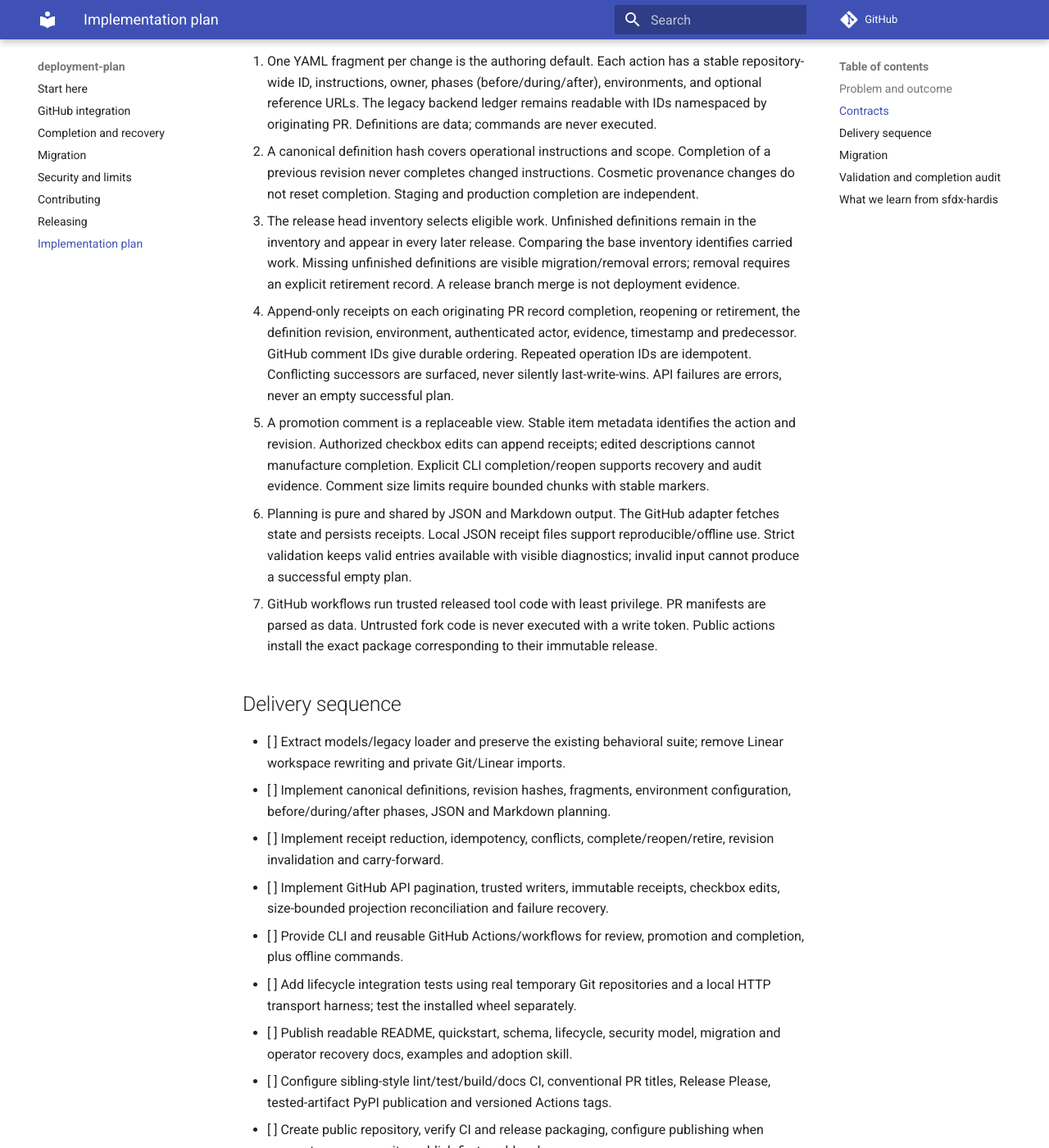
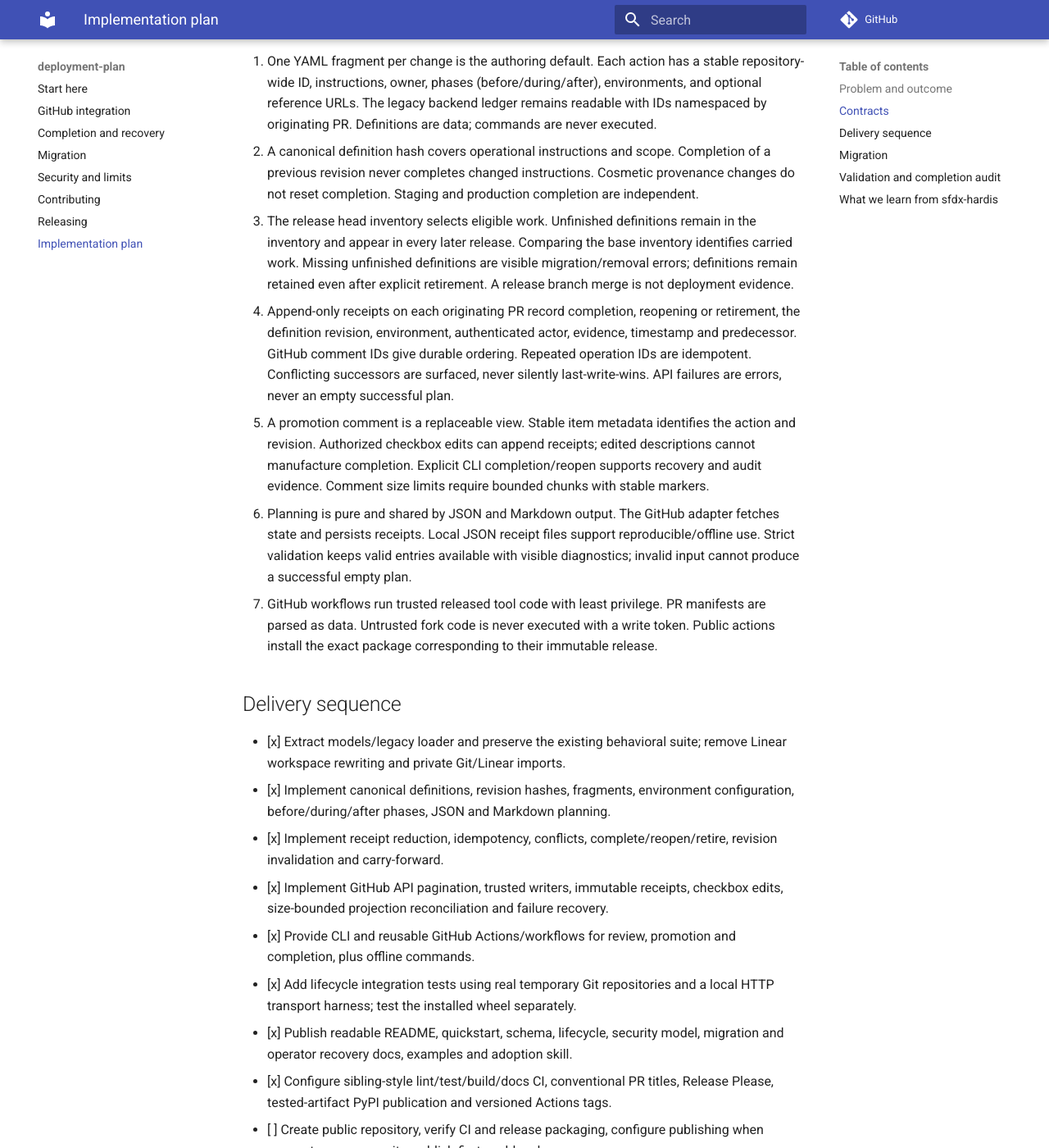
Before and after one commit to gigaverse-app/deployment-plan, an MkDocs documentation site: the page built from docs/implementation-plan.md, in a window 1280 px wide and 1400 px high, scrolled down 546 px. Shown: the whole window at 82% size. Built offline with MkDocs 1.6.1 and Material for MkDocs 9.7.7, drawn with Linux system fonts in a browser that asks for light colours; comment, search, counter and statistics services are not loaded; some of the changed text lies outside the part shown.

```diff
--- a/docs/implementation-plan.md
+++ b/docs/implementation-plan.md
@@ -12,7 +12,7 @@ The standalone Apache-2.0 Python package will own validation, planning, renderin
 
 1. One YAML fragment per change is the authoring default. Each action has a stable repository-wide ID, instructions, owner, phases (before/during/after), environments, and optional reference URLs. The legacy backend ledger remains readable with IDs namespaced by originating PR. Definitions are data; commands are never executed.
 2. A canonical definition hash covers operational instructions and scope. Completion of a previous revision never completes changed instructions. Cosmetic provenance changes do not reset completion. Staging and production completion are independent.
-3. The release head inventory selects eligible work. Unfinished definitions remain in the inventory and appear in every later release. Comparing the base inventory identifies carried work. Missing unfinished definitions are visible migration/removal errors; removal requires an explicit retirement record. A release branch merge is not deployment evidence.
+3. The release head inventory selects eligible work. Unfinished definitions remain in the inventory and appear in every later release. Comparing the base inventory identifies carried work. Missing unfinished definitions are visible migration/removal errors; definitions remain retained even after explicit retirement. A release branch merge is not deployment evidence.
 4. Append-only receipts on each originating PR record completion, reopening or retirement, the definition revision, environment, authenticated actor, evidence, timestamp and predecessor. GitHub comment IDs give durable ordering. Repeated operation IDs are idempotent. Conflicting successors are surfaced, never silently last-write-wins. API failures are errors, never an empty successful plan.
 5. A promotion comment is a replaceable view. Stable item metadata identifies the action and revision. Authorized checkbox edits can append receipts; edited descriptions cannot manufacture completion. Explicit CLI completion/reopen supports recovery and audit evidence. Comment size limits require bounded chunks with stable markers.
 6. Planning is pure and shared by JSON and Markdown output. The GitHub adapter fetches state and persists receipts. Local JSON receipt files support reproducible/offline use. Strict validation keeps valid entries available with visible diagnostics; invalid input cannot produce a successful empty plan.
@@ -20,14 +20,14 @@ The standalone Apache-2.0 Python package will own validation, planning, renderin
 
 ## Delivery sequence
 
-- [ ] Extract models/legacy loader and preserve the existing behavioral suite; remove Linear workspace rewriting and private Git/Linear imports.
-- [ ] Implement canonical definitions, revision hashes, fragments, environment configuration, before/during/after phases, JSON and Markdown planning.
-- [ ] Implement receipt reduction, idempotency, conflicts, complete/reopen/retire, revision invalidation and carry-forward.
-- [ ] Implement GitHub API pagination, trusted writers, immutable receipts, checkbox edits, size-bounded projection reconciliation and failure recovery.
-- [ ] Provide CLI and reusable GitHub Actions/workflows for review, promotion and completion, plus offline commands.
-- [ ] Add lifecycle integration tests using real temporary Git repositories and a local HTTP transport harness; test the installed wheel separately.
-- [ ] Publish readable README, quickstart, schema, lifecycle, security model, migration and operator recovery docs, examples and adoption skill.
-- [ ] Configure sibling-style lint/test/build/docs CI, conventional PR titles, Release Please, tested-artifact PyPI publication and versioned Actions tags.
+- [x] Extract models/legacy loader and preserve the existing behavioral suite; remove Linear workspace rewriting and private Git/Linear imports.
+- [x] Implement canonical definitions, revision hashes, fragments, environment configuration, before/during/after phases, JSON and Markdown planning.
+- [x] Implement receipt reduction, idempotency, conflicts, complete/reopen/retire, revision invalidation and carry-forward.
+- [x] Implement GitHub API pagination, trusted writers, immutable receipts, checkbox edits, size-bounded projection reconciliation and failure recovery.
+- [x] Provide CLI and reusable GitHub Actions/workflows for review, promotion and completion, plus offline commands.
+- [x] Add lifecycle integration tests using real temporary Git repositories and a local HTTP transport harness; test the installed wheel separately.
+- [x] Publish readable README, quickstart, schema, lifecycle, security model, migration and operator recovery docs, examples and adoption skill.
+- [x] Configure sibling-style lint/test/build/docs CI, conventional PR titles, Release Please, tested-artifact PyPI publication and versioned Actions tags.
 - [ ] Create public repository, verify CI and release packaging, configure publishing when account access permits, publish first usable release.
 - [ ] Adopt in backend, preserving the ledger and business OpenAPI acknowledgement integration while removing the private generic implementation.
 - [ ] Adopt in AI with fragment authoring, PR review, staging/production planning and completion handling.
```
Also changed, not shown: other parts of docs/implementation-plan.md (+1 -1 lines), 7 other files.
